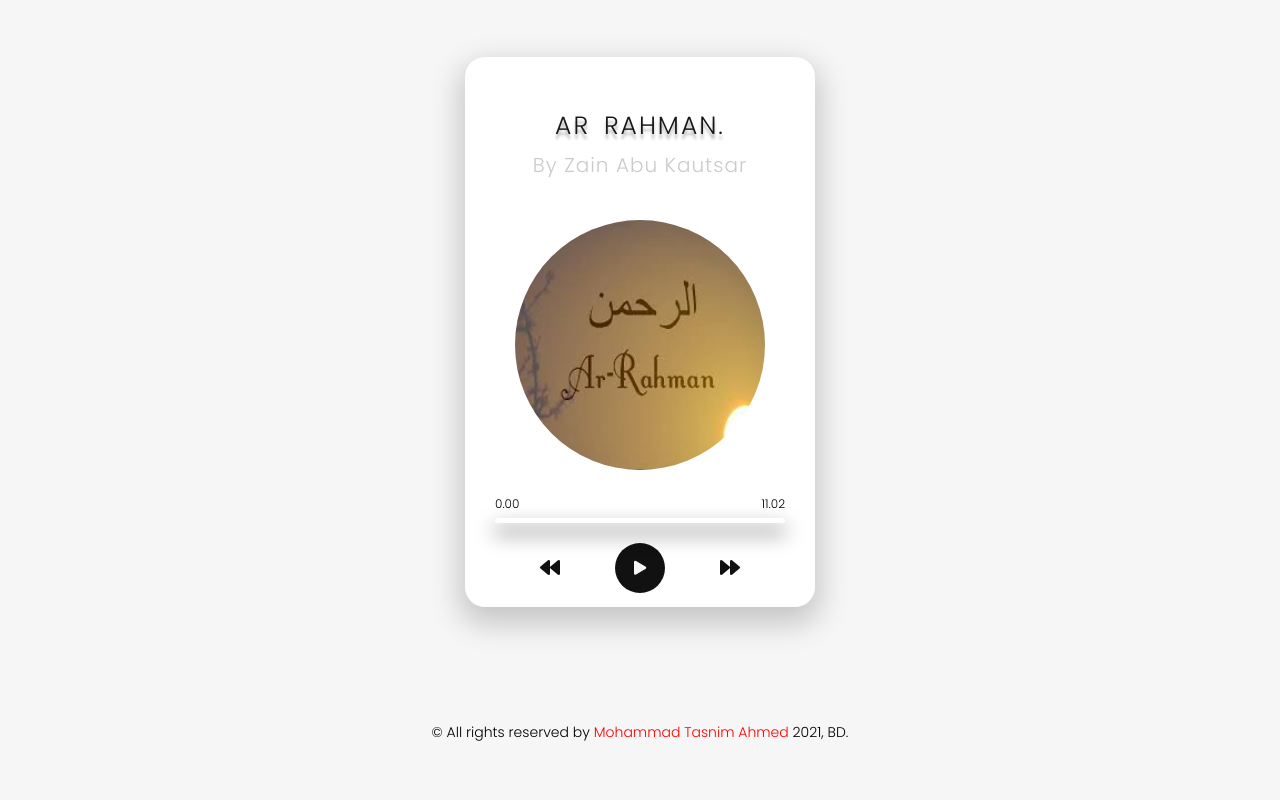
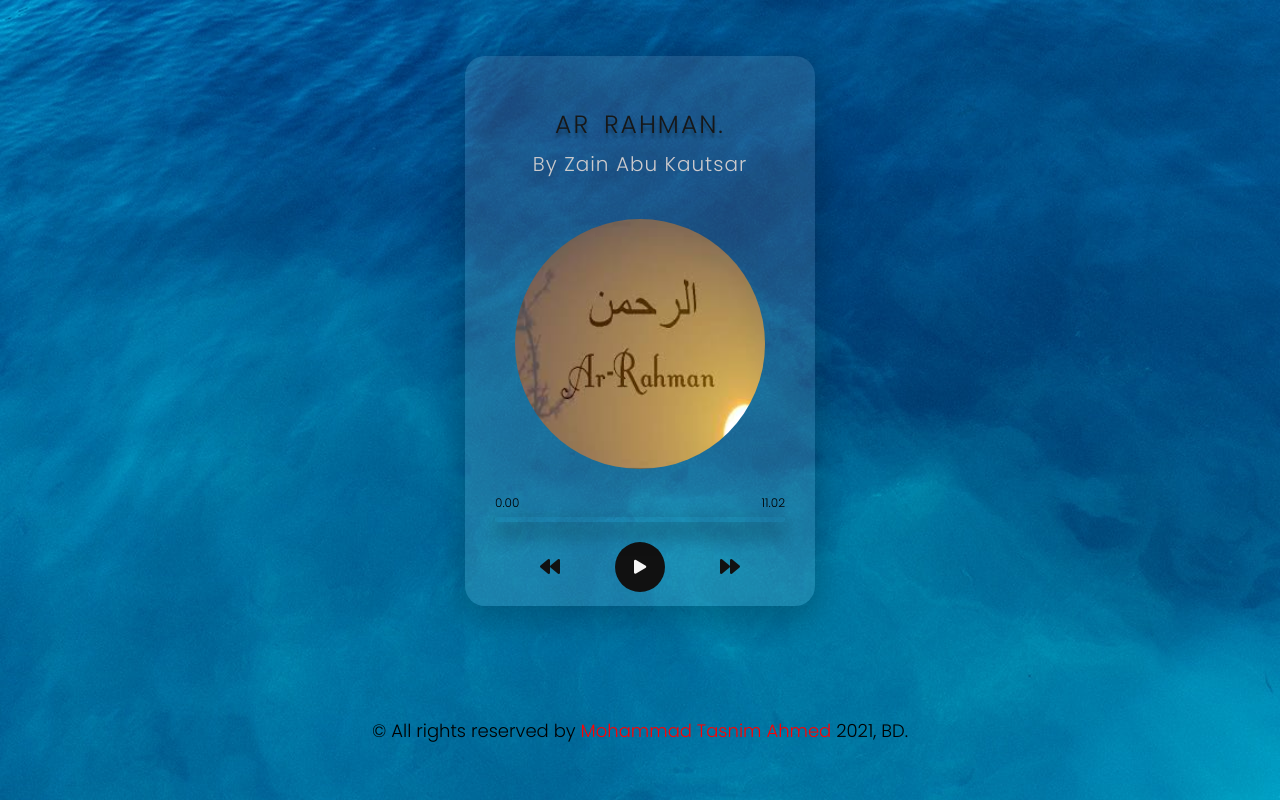
Before and after one commit to TasnimAhamed/Surah-player, a plain HTML site: page index.html in a window 1280 px wide. Drawn offline with nearby package versions, Linux system fonts and the light colour scheme.

Commit message:
new background add

```diff
--- a/style.css
+++ b/style.css
@@ -63,15 +63,15 @@ html{
 }
 .main_div{
     height: 100vh;
-    width: 100vw;
-    background-color: #f6f6f6;
+    width: 100%;
+    background: url('./img/download.jpg');
     display: grid;
     place-items: center;
 }
 .music_container{
     width: 35rem;
     height: 55rem;
-    background-color: #ffffff;
+    background-color: rgba(255, 255, 255, 0.1);
     border-radius: 2rem;
     box-shadow: 0 1.2rem 3rem 0.5rem rgba(0, 0, 0, 0.2);
     padding: 3rem;
@@ -202,7 +202,7 @@ img{
 
 #footer {
     color: rgb(0, 0, 0);
-    font-size: 1.4rem;
+    font-size: 1.8rem;
 }
 #footer a{
     text-decoration: none;
```
Also changed, not shown: img/download.jpg (added).
